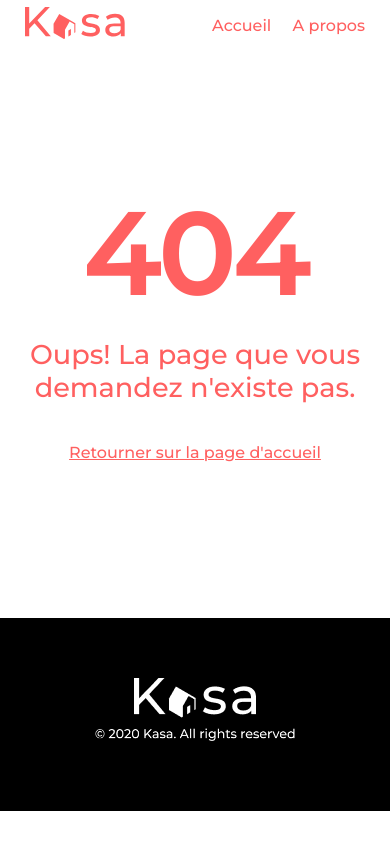
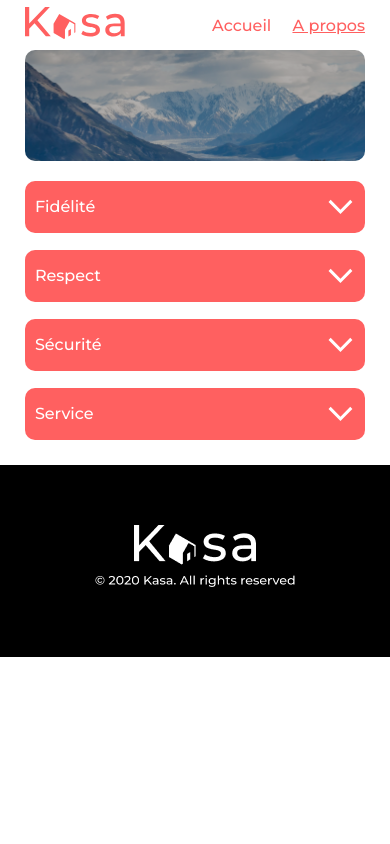
Before and after one commit to tom-training/ThomasGue_7_16012023, a React (Create React App) app in the folder kasa/: page /a_propos in a window 390 px wide. Before the commit this address had no page. Built offline with nearby package versions, Linux system fonts and the light colour scheme.

Commit message:
style responsive

```diff
--- a/kasa/package.json
+++ b/kasa/package.json
@@ -1,5 +1,4 @@
 {
-  "homepage": "/ThomasGue_7_16012023/",
   "name": "kasa",
   "version": "0.1.0",
   "private": true,
--- a/kasa/src/components/Appart/index.jsx
+++ b/kasa/src/components/Appart/index.jsx
@@ -5,7 +5,7 @@ function Appart({titre, id, cover}){
 
     return(
 
-            <Link to ={"/ThomasGue_7_16012023/card/" + id} className={AppartCSS.appartBulle}>
+            <Link to ={"/card/" + id} className={AppartCSS.appartBulle}>
                 <p className={AppartCSS.appartTexte}>{titre}</p>
 
                 <img src={cover} alt="première vue sur l'appartement" className={AppartCSS.appartImage} />
--- a/kasa/src/components/Header/index.jsx
+++ b/kasa/src/components/Header/index.jsx
@@ -20,7 +20,7 @@ function Header(props) {
   return (
     <nav>
 
-      <Link to="/ThomasGue_7_16012023/">
+      <Link to="/">
         <img alt="logo de kasa" src={Logo} className={HeaderCSS.logo} />
       </Link>
 
@@ -28,22 +28,22 @@ function Header(props) {
 
         {accueil ?(
 
-          <StyledLink to="/ThomasGue_7_16012023/" className={HeaderCSS.lien} surlignage={"underline"}>Accueil</StyledLink>
+          <StyledLink to="/" className={HeaderCSS.lien} surlignage={"underline"}>Accueil</StyledLink>
 
         ):(
 
-          <StyledLink to="/ThomasGue_7_16012023/" className={HeaderCSS.lien} surlignage={"none"}>Accueil</StyledLink>
+          <StyledLink to="/" className={HeaderCSS.lien} surlignage={"none"}>Accueil</StyledLink>
 
         )
         }
 
         {aprop ?(
 
-          <StyledLink to="/ThomasGue_7_16012023/a_propos" className={HeaderCSS.lien} surlignage={"underline"}>A propos</StyledLink>
+          <StyledLink to="/a_propos" className={HeaderCSS.lien} surlignage={"underline"}>A propos</StyledLink>
 
         ):(
 
-          <StyledLink to="/ThomasGue_7_16012023/a_propos" className={HeaderCSS.lien} surlignage={"none"}>A propos</StyledLink>
+          <StyledLink to="/a_propos" className={HeaderCSS.lien} surlignage={"none"}>A propos</StyledLink>
 
         )
         }
--- a/kasa/src/index.jsx
+++ b/kasa/src/index.jsx
@@ -15,13 +15,13 @@ root.render(
 
       <Routes>
 
+        <Route exact path="/" element={<Home />} />
 
-        <Route exact path="/ThomasGue_7_16012023/" element={<Home />} />
-        <Route path="/ThomasGue_7_16012023/card/:id" element={<Card />} />
+        <Route path="/card/:id" element={<Card />} />
 
-        <Route path="/ThomasGue_7_16012023/a_propos" element={<Apropos />} />
+        <Route path="/a_propos" element={<Apropos />} />
 
-        <Route path="/ThomasGue_7_16012023/error" element={<Error />} />
+        <Route path="/error" element={<Error />} />
 
         <Route path="*" element={<Error />} />
 
--- a/kasa/src/pages/Error/index.jsx
+++ b/kasa/src/pages/Error/index.jsx
@@ -16,7 +16,7 @@ function Error() {
 
                 <p className={ErrorCSS.texteError}> Oups! La page que vous demandez n'existe pas. </p>
 
-                <Link to="/ThomasGue_7_16012023/" className={ErrorCSS.lien}>Retourner sur la page d'accueil</Link>
+                <Link to="/" className={ErrorCSS.lien}>Retourner sur la page d'accueil</Link>
 
             </div>
 
--- a/kasa/src/pages/Home/index.jsx
+++ b/kasa/src/pages/Home/index.jsx
@@ -13,13 +13,9 @@ import { useState, useEffect } from 'react'
 function Home() {
 
   const [appartData, setAppartData] = useState([])
-
   const [isDataLoading, setDataLoading] = useState(false)
 
-
-
   useEffect(() => {
-
 
       setDataLoading(true)
 
--- a/kasa/src/style/Banner.module.css
+++ b/kasa/src/style/Banner.module.css
@@ -62,7 +62,7 @@
     .imgTexte{
         position: absolute;
         top: 45%;
-        left: 35%;
+        /* left: 35%; */
         color: white;
         font-size: 2em;
     }
```
